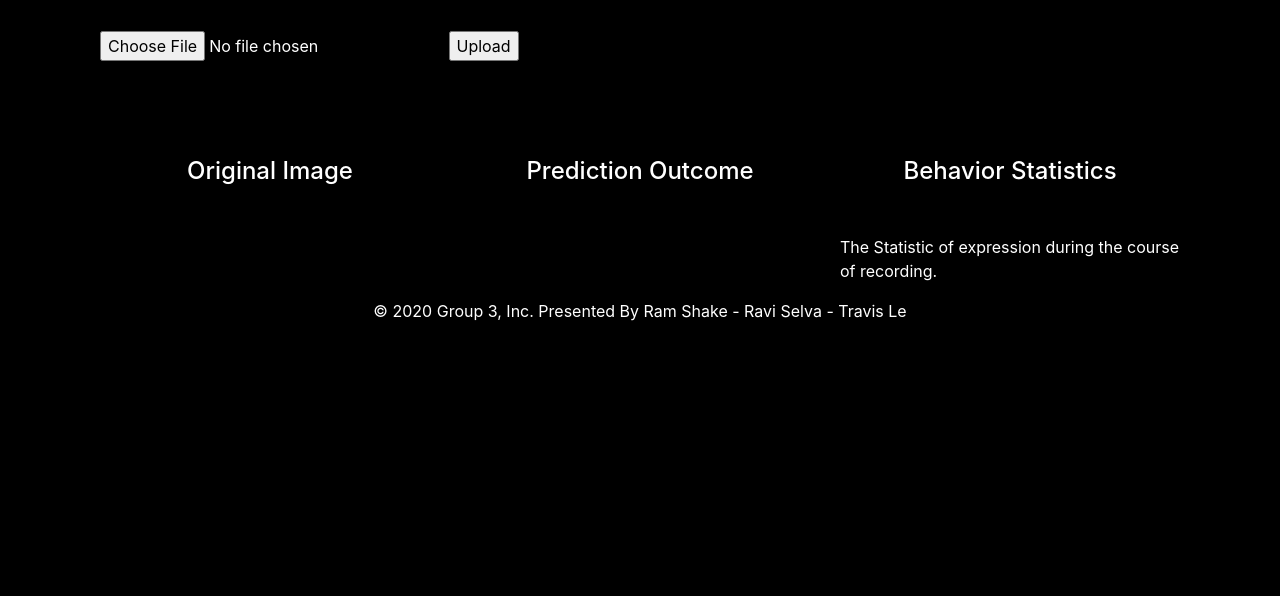
After one commit to raviselva4/ml_group_project, a Flask app: template templates/index.html in a window 1280 px wide. The commit adds this page. Shown: the part 204-800 px from the top of the page. Run offline with Flask 2, Linux system fonts and the light colour scheme; the template is opened without the code that fills it, so the values that code supplies are empty; some libraries are stand-ins or nearby versions.

Commit message:
code update

```diff
--- /dev/null
+++ b/templates/index.html
@@ -0,0 +1,125 @@
+<!DOCTYPE html>
+<html lang="en">
+<head>
+    <meta charset="utf-8" />
+    <meta http-equiv="X-UA-Compatible" content="IE=edge">
+    <link rel="icon" type="image" href="https://499ioen9wh92k2blb3elevg9-wpengine.netdna-ssl.com/wp-content/uploads/2019/12/Canva-Facial-Recognition-System-concept..jpg">
+    <title>Facail Emotion Detection</title>
+    <meta name="viewport" content="width=device-width, initial-scale=1">
+
+    <!-- Bootstrap CSS -->
+    <link rel="stylesheet" href="https://maxcdn.bootstrapcdn.com/bootstrap/4.0.0/css/bootstrap.min.css" integrity="sha384-Gn5384xqQ1aoWXA+058RXPxPg6fy4IWvTNh0E263XmFcJlSAwiGgFAW/dAiS6JXm"
+        crossorigin="anonymous">
+
+    <meta name="viewport" content="width=device-width, initial-scale=1">
+    <link rel="stylesheet" href="https://cdnjs.cloudflare.com/ajax/libs/font-awesome/4.7.0/css/font-awesome.min.css">
+    <link rel="stylesheet" href="../static/css/style.css">
+
+</head>
+<body class="text-white" style="background-color:black;">
+
+    <div class="container main-container"> <!-- Master container-->
+
+        <!-- Jumbotron -->
+        <div class="jumbotron text-center" style="background-image: url(https://499ioen9wh92k2blb3elevg9-wpengine.netdna-ssl.com/wp-content/uploads/2019/12/Canva-Facial-Recognition-System-concept..jpg); background-size: 40%; height: 40%;">
+            <h1 id="title"  class="display-4" style="color:#c1440e;font-weight: bold;" >Facial Emotion Detection Prototype</h1>
+            <!-- <a class="btn btn-lg text-white" style="background-color:#c1440e;" href="/data_input" role="button">Enter to Face Expression</a> -->
+        </div>
+
+        <!-- News Section --> <!-- 1st layer container has 2 columns -->
+        <div class="container">
+
+            <!-- New section divided into two columns -->
+            <div class="row">
+
+                <!-- Left Image-->
+                <div class="col-lg-6 col-md-6 col-sm-12">
+                    <!-- <h3>Featured Load Video</h3> -->
+                    <form method="POST" action="" enctype="multipart/form-data">
+                        <input type="file" id="input-file-now" class="file-upload" name='file'>
+                        <input type=submit id="upload" value="Upload">
+                    </form>
+                </div>
+
+            </div><!-- Row -->
+        </div><!-- Container -->
+
+        <br>
+        <br>
+
+        <!-- AI Performance bottom -->
+        <!-- <div class="container">
+            <div class="row">
+
+                <div class="col-xs-1 text-center" style="text-align:center;word-break:break-all;">
+                    <h3>AI Performance</h3>
+
+                    <button onclick="getElementById('demo')">RUN</button>
+                        <i class="fa fa-gear fa-spin" style="font-size:48px; color: blue"></i>
+                    <br>
+                </div>
+            </div>
+        </div> -->
+        <!-- Container -->
+
+        <br>
+        <br>
+         <!-- Performance Result -->
+        <div class="container">
+
+            <!-- New section with three columns -->
+            <div class="row content">
+                <div class="col-sm-12 col-md-4 col-lg-4">
+                    <div>
+                        <h4 class="text-center">Original Image</h4>
+                        <hr class="my-0">
+                        <!-- <a href="abc.html"></a> -->
+                        {% if userimage %}
+                            <img src="{{'static/uploads/' + userimage}}" alt="Original Image" width="100%" height="auto"/>
+                        {% endif %}
+                    </div>
+                </div>
+
+                <div class="col-sm-12 col-md-4 col-lg-4">
+                    <h4 class="text-center">Prediction Outcome</h4>
+                    <hr class="my-4">
+                    <!-- <a href="abc.html"></a> -->
+                    <!-- <p>This is prediction outcome image.</p> -->
+                    {% if predicted_image %}
+                        <img src="{{'static/uploads/out/'+ predicted_image}}" alt="predicted Image" width="100%" height="auto">
+                    {% endif %}
+                </div>
+
+                <div class="col-sm-12 col-md-4 col-lg-4">
+                    <h4 class="text-center">Behavior Statistics</h4>
+                    <hr class="my-4">
+                    <a href="abc.html"></a>
+                    <p>The Statistic of expression during the course of recording.</p>
+                </div>
+
+            </div>
+
+        </div><!-- Container -->
+
+
+        <footer class="page-footer font-small">
+            <div class="text-center"> © 2020 Group 3, Inc. Presented By Ram Shake - Ravi Selva - Travis Le</div>
+        </footer>
+
+    </div> <!-- /.main-container-->
+
+    <!-- Bootstrap JS -->
+    <script src="https://code.jquery.com/jquery-3.2.1.slim.min.js" integrity="sha384-KJ3o2DKtIkvYIK3UENzmM7KCkRr/rE9/Qpg6aAZGJwFDMVNA/GpGFF93hXpG5KkN"
+        crossorigin="anonymous"></script>
+    <script src="https://cdnjs.cloudflare.com/ajax/libs/popper.js/1.12.9/umd/popper.min.js" integrity="sha384-ApNbgh9B+Y1QKtv3Rn7W3mgPxhU9K/ScQsAP7hUibX39j7fakFPskvXusvfa0b4Q"
+        crossorigin="anonymous"></script>
+    <script src="https://maxcdn.bootstrapcdn.com/bootstrap/4.0.0/js/bootstrap.min.js" integrity="sha384-JZR6Spejh4U02d8jOt6vLEHfe/JQGiRRSQQxSfFWpi1MquVdAyjUar5+76PVCmYl"
+        crossorigin="anonymous"></script>
+
+    <br>
+    <br>
+    <br>
+    <br>
+
+</body>
+</html>
```
Also changed, not shown: templates/test.html (+4 -7 lines).
